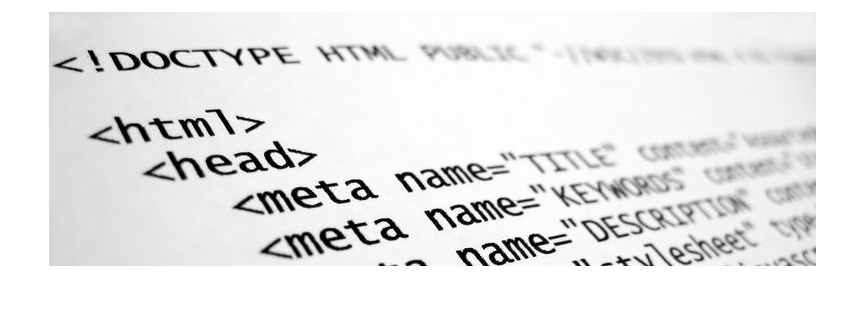
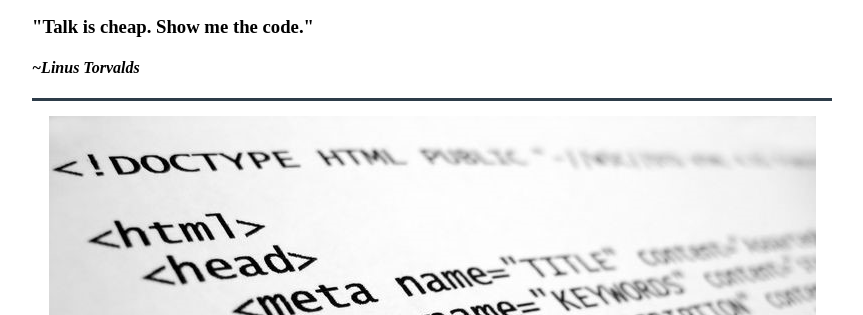
Before and after one commit to Grzegon/FEND_Portfolio, a plain HTML site: page index.html in a window 1280 px wide. Shown: the part 189-504 px from the top of the page, without its empty margins (208-1071 px from the left). Drawn offline with Linux system fonts and the light colour scheme; a web font is replaced by a local one.

Commit message:
add content in <h..> tags

```diff
--- a/index.html
+++ b/index.html
@@ -22,6 +22,9 @@
                 <p class="subheading">JUNIOR FULLSTACK DEVELOPER</p>
             </div>
         </div>
+        <div class="divider"></div>
+            <h3>"Talk is cheap. Show me the code."</h1>
+            <h4><i>~Linus Torvalds</i></h3>
         <div class="divider"></div>
         <div class="main-content">
             <img src="./images/html.jpg" alt="Main Image" />
```
